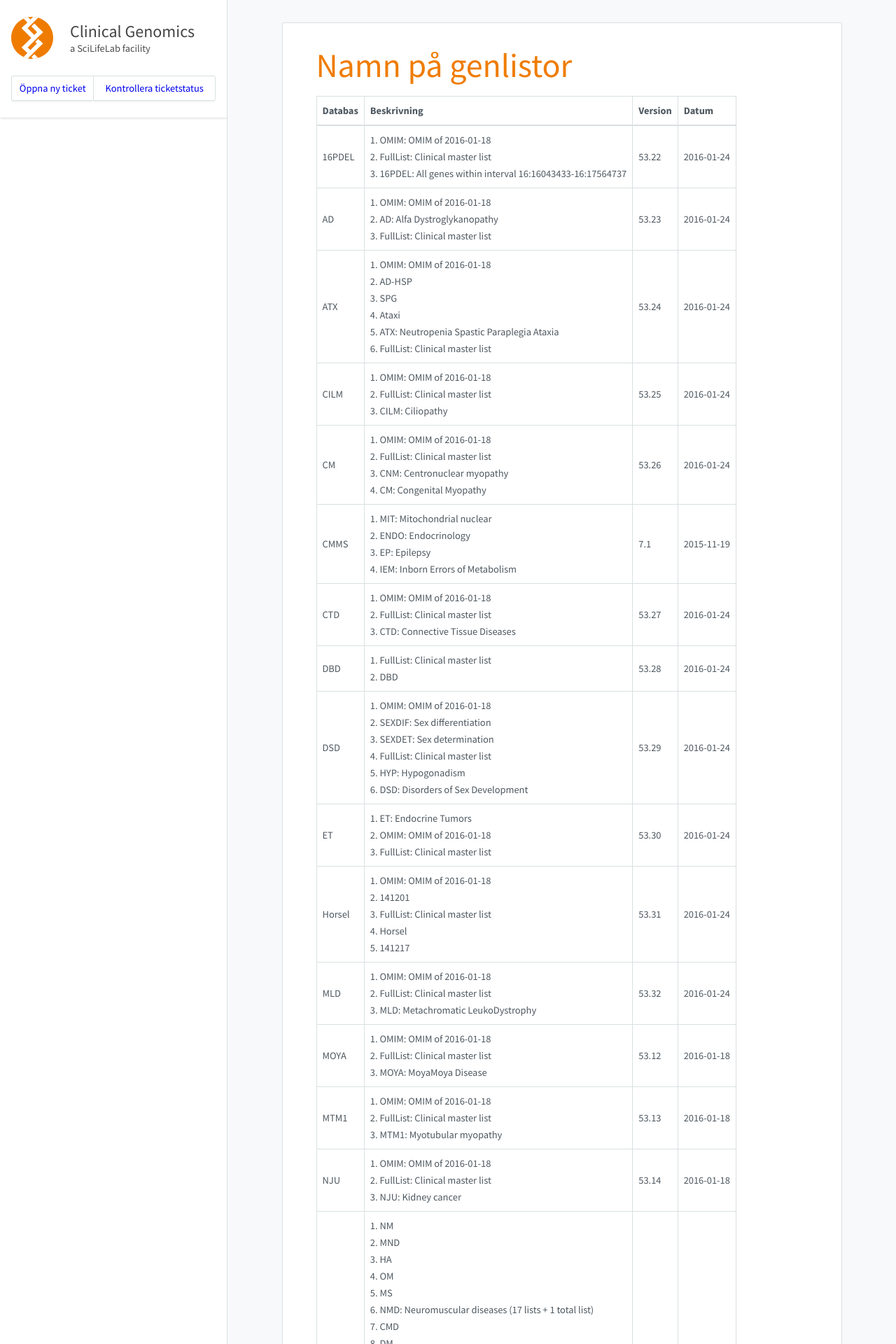
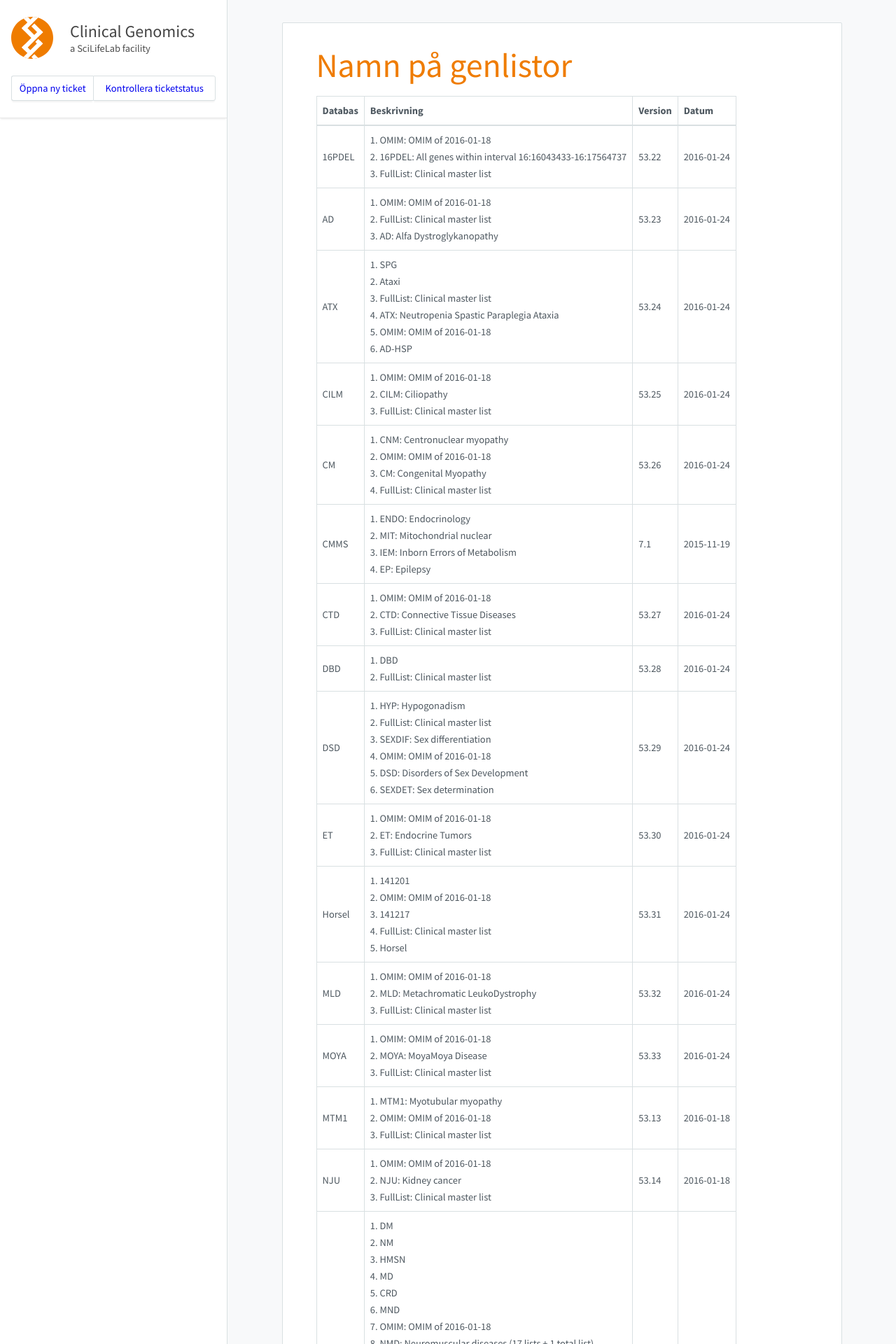
Before and after one commit to Clinical-Genomics/clinical-genomics.github.io, a Jekyll site: the page built from _pages/namnpagenlistor.md, in a window 1280 px wide. Shown: the top 1920 px of the page at 70% size. Built offline with Jekyll 4.4.1, drawn with Linux system fonts in a browser that asks for light colours; nearby versions of some CDN libraries; some of the changed text lies outside the part shown.

Commit message:
Update to cust002-MOYA.txt

```diff
--- a/_pages/namnpagenlistor.md
+++ b/_pages/namnpagenlistor.md
@@ -8,27 +8,27 @@
 
 |Databas|Beskrivning|Version|Datum|
 |---|---|---|---|
-|16PDEL|1. OMIM: OMIM of 2016-01-18<br />2. FullList: Clinical master list<br />3. 16PDEL: All genes within interval 16:16043433-16:17564737<br />|53.22|2016-01-24|
-|AD|1. OMIM: OMIM of 2016-01-18<br />2. AD: Alfa Dystroglykanopathy<br />3. FullList: Clinical master list<br />|53.23|2016-01-24|
-|ATX|1. OMIM: OMIM of 2016-01-18<br />2. AD-HSP<br />3. SPG<br />4. Ataxi<br />5. ATX: Neutropenia Spastic Paraplegia Ataxia<br />6. FullList: Clinical master list<br />|53.24|2016-01-24|
-|CILM|1. OMIM: OMIM of 2016-01-18<br />2. FullList: Clinical master list<br />3. CILM: Ciliopathy<br />|53.25|2016-01-24|
-|CM|1. OMIM: OMIM of 2016-01-18<br />2. FullList: Clinical master list<br />3. CNM: Centronuclear myopathy<br />4. CM: Congenital Myopathy<br />|53.26|2016-01-24|
-|CMMS|1. MIT: Mitochondrial nuclear<br />2. ENDO: Endocrinology<br />3. EP: Epilepsy<br />4. IEM: Inborn Errors of Metabolism<br />|7.1|2015-11-19|
-|CTD|1. OMIM: OMIM of 2016-01-18<br />2. FullList: Clinical master list<br />3. CTD: Connective Tissue Diseases<br />|53.27|2016-01-24|
-|DBD|1. FullList: Clinical master list<br />2. DBD<br />|53.28|2016-01-24|
-|DSD|1. OMIM: OMIM of 2016-01-18<br />2. SEXDIF: Sex differentiation<br />3. SEXDET: Sex determination<br />4. FullList: Clinical master list<br />5. HYP: Hypogonadism<br />6. DSD: Disorders of Sex Development<br />|53.29|2016-01-24|
-|ET|1. ET: Endocrine Tumors<br />2. OMIM: OMIM of 2016-01-18<br />3. FullList: Clinical master list<br />|53.30|2016-01-24|
-|Horsel|1. OMIM: OMIM of 2016-01-18<br />2. 141201<br />3. FullList: Clinical master list<br />4. Horsel<br />5. 141217<br />|53.31|2016-01-24|
-|MLD|1. OMIM: OMIM of 2016-01-18<br />2. FullList: Clinical master list<br />3. MLD: Metachromatic LeukoDystrophy<br />|53.32|2016-01-24|
-|MOYA|1. OMIM: OMIM of 2016-01-18<br />2. FullList: Clinical master list<br />3. MOYA: MoyaMoya Disease<br />|53.12|2016-01-18|
-|MTM1|1. OMIM: OMIM of 2016-01-18<br />2. FullList: Clinical master list<br />3. MTM1: Myotubular myopathy<br />|53.13|2016-01-18|
-|NJU|1. OMIM: OMIM of 2016-01-18<br />2. FullList: Clinical master list<br />3. NJU: Kidney cancer<br />|53.14|2016-01-18|
-|NMD|1. NM<br />2. MND<br />3. HA<br />4. OM<br />5. MS<br />6. NMD: Neuromuscular diseases (17 lists + 1 total list)<br />7. CMD<br />8. DM<br />9. OND<br />10. HCM<br />11. OMIM: OMIM of 2016-01-18<br />12. CRD<br />13. ACM<br />14. MD<br />15. HMSN<br />16. IC<br />17. CMS<br />18. CM: Congenital Myopathy<br />19. FullList: Clinical master list<br />20. HP<br />21. MM<br />|53.15|2016-01-18|
+|16PDEL|1. OMIM: OMIM of 2016-01-18<br />2. 16PDEL: All genes within interval 16:16043433-16:17564737<br />3. FullList: Clinical master list<br />|53.22|2016-01-24|
+|AD|1. OMIM: OMIM of 2016-01-18<br />2. FullList: Clinical master list<br />3. AD: Alfa Dystroglykanopathy<br />|53.23|2016-01-24|
+|ATX|1. SPG<br />2. Ataxi<br />3. FullList: Clinical master list<br />4. ATX: Neutropenia Spastic Paraplegia Ataxia<br />5. OMIM: OMIM of 2016-01-18<br />6. AD-HSP<br />|53.24|2016-01-24|
+|CILM|1. OMIM: OMIM of 2016-01-18<br />2. CILM: Ciliopathy<br />3. FullList: Clinical master list<br />|53.25|2016-01-24|
+|CM|1. CNM: Centronuclear myopathy<br />2. OMIM: OMIM of 2016-01-18<br />3. CM: Congenital Myopathy<br />4. FullList: Clinical master list<br />|53.26|2016-01-24|
+|CMMS|1. ENDO: Endocrinology<br />2. MIT: Mitochondrial nuclear<br />3. IEM: Inborn Errors of Metabolism<br />4. EP: Epilepsy<br />|7.1|2015-11-19|
+|CTD|1. OMIM: OMIM of 2016-01-18<br />2. CTD: Connective Tissue Diseases<br />3. FullList: Clinical master list<br />|53.27|2016-01-24|
+|DBD|1. DBD<br />2. FullList: Clinical master list<br />|53.28|2016-01-24|
+|DSD|1. HYP: Hypogonadism<br />2. FullList: Clinical master list<br />3. SEXDIF: Sex differentiation<br />4. OMIM: OMIM of 2016-01-18<br />5. DSD: Disorders of Sex Development<br />6. SEXDET: Sex determination<br />|53.29|2016-01-24|
+|ET|1. OMIM: OMIM of 2016-01-18<br />2. ET: Endocrine Tumors<br />3. FullList: Clinical master list<br />|53.30|2016-01-24|
+|Horsel|1. 141201<br />2. OMIM: OMIM of 2016-01-18<br />3. 141217<br />4. FullList: Clinical master list<br />5. Horsel<br />|53.31|2016-01-24|
+|MLD|1. OMIM: OMIM of 2016-01-18<br />2. MLD: Metachromatic LeukoDystrophy<br />3. FullList: Clinical master list<br />|53.32|2016-01-24|
+|MOYA|1. OMIM: OMIM of 2016-01-18<br />2. MOYA: MoyaMoya Disease<br />3. FullList: Clinical master list<br />|53.33|2016-01-24|
+|MTM1|1. MTM1: Myotubular myopathy<br />2. OMIM: OMIM of 2016-01-18<br />3. FullList: Clinical master list<br />|53.13|2016-01-18|
+|NJU|1. OMIM: OMIM of 2016-01-18<br />2. NJU: Kidney cancer<br />3. FullList: Clinical master list<br />|53.14|2016-01-18|
+|NMD|1. DM<br />2. NM<br />3. HMSN<br />4. MD<br />5. CRD<br />6. MND<br />7. OMIM: OMIM of 2016-01-18<br />8. NMD: Neuromuscular diseases (17 lists + 1 total list)<br />9. CMS<br />10. OND<br />11. CMD<br />12. HP<br />13. IC<br />14. MS<br />15. OM<br />16. FullList: Clinical master list<br />17. HA<br />18. HCM<br />19. CM: Congenital Myopathy<br />20. ACM<br />21. MM<br />|53.15|2016-01-18|
 |OMIM|1. OMIM: OMIM of 2016-01-18<br />2. FullList: Clinical master list<br />|53.16|2016-01-18|
 |ORO|1. OMIM: OMIM of 2016-01-18<br />2. ORO: Oro-facial-digital syndrome<br />3. FullList: Clinical master list<br />|53.17|2016-01-18|
-|PAF1|1. PAF1: RNA polymerase II-associated factor<br />2. OMIM: OMIM of 2016-01-18<br />3. FullList: Clinical master list<br />|53.18|2016-01-18|
-|PID|1. PID: Primary Immune Deficiency<br />2. FullList: Clinical master list<br />3. PIDCAD: PID Candidates<br />|7.2|2015-10-21|
-|SCN|1. OMIM: OMIM of 2016-01-18<br />2. FullList: Clinical master list<br />3. SCN: Neutropenia<br />|53.19|2016-01-18|
-|SHANK1|1. OMIM: OMIM of 2016-01-18<br />2. FullList: Clinical master list<br />3. SHANK1: SH3 and multiple ankyrin repeat domains 1<br />|53.20|2016-01-18|
-|SKD|1. OMIM: OMIM of 2016-01-18<br />2. FullList: Clinical master list<br />3. SKD: Skeletal dysplasia<br />|53.21|2016-01-18|
+|PAF1|1. OMIM: OMIM of 2016-01-18<br />2. PAF1: RNA polymerase II-associated factor<br />3. FullList: Clinical master list<br />|53.18|2016-01-18|
+|PID|1. PIDCAD: PID Candidates<br />2. FullList: Clinical master list<br />3. PID: Primary Immune Deficiency<br />|7.2|2015-10-21|
+|SCN|1. OMIM: OMIM of 2016-01-18<br />2. SCN: Neutropenia<br />3. FullList: Clinical master list<br />|53.19|2016-01-18|
+|SHANK1|1. OMIM: OMIM of 2016-01-18<br />2. SHANK1: SH3 and multiple ankyrin repeat domains 1<br />3. FullList: Clinical master list<br />|53.20|2016-01-18|
+|SKD|1. OMIM: OMIM of 2016-01-18<br />2. SKD: Skeletal dysplasia<br />3. FullList: Clinical master list<br />|53.21|2016-01-18|
 |mtDNA|Mitochondrial DNA|8.0|2015-11-30|
```
